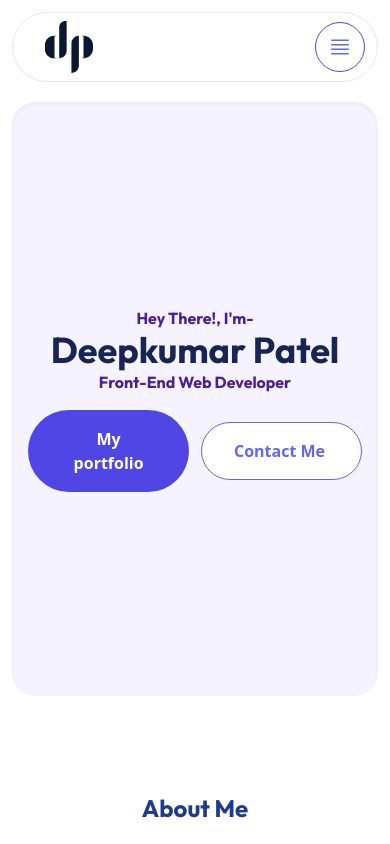
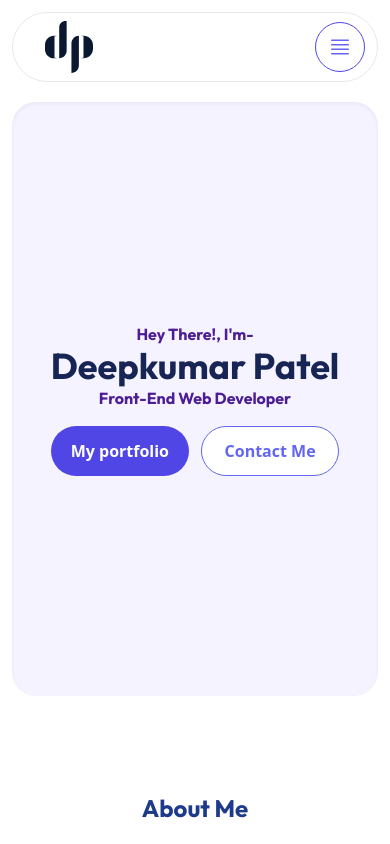
Before and after one commit to Deep-dsp97/Portfolio-2025, a React (Vite) app: page / in a window 390 px wide. Shown: the top 844 px of the page. Built offline with nearby package versions, Linux system fonts and the light colour scheme.

Commit message:
some styling adjustments

```diff
--- a/src/App.css
+++ b/src/App.css
@@ -181,12 +181,10 @@
     max-width: 600px;
     width: 100%;
     background: |#fff;
-    padding: 25px 25px 30px;
     border-radius: 8px;
     -webkit-box-shadow: 0 0 10px ☐ rgba(0, 0, 0, .1);
             box-shadow: 0 0 10px ☐ rgba(0, 0, 0, .1);
     color: #333;
-    margin: 25px;
 }
 
 form .input-box {
--- a/src/components/Contact.jsx
+++ b/src/components/Contact.jsx
@@ -36,10 +36,10 @@ const Contact = () => {
     };
 
   return (
-    <section className="contact-section pt-20 observe-section rounded-t-3xl" id="contact">
+    <section className="contact-section py-20 observe-section rounded-t-3xl px-3 md:px-0" id="contact">
         <div className='max-w-6xl mx-auto flex flex-col items-center'>
             <h2 className="relative text-center font-outfit text-2xl md:text-4xl font-bold text-blue-900 bottom-after-border bottom-after-border-top-65-center">Contact Me</h2>
-            <form className="flex flex-col justify-center mt-20 bg-white rounded-3xl" onSubmit={onSubmit}>
+            <form className="flex flex-col justify-center mt-20 bg-white rounded-3xl p-5 md:p-8" onSubmit={onSubmit}>
                 <div className="input-box">
                     <label className="font-outfit font-bold">Full Name</label>
                     <input type="text" className="field" placeholder='Enter your name' name="name" required />
--- a/src/components/LetsTalkButton.jsx
+++ b/src/components/LetsTalkButton.jsx
@@ -1,6 +1,6 @@
 const LetsTalkButton = ({children, customClass, ...rest}) => {
   return (
-    <button {...rest} className={`${customClass} w-full px-8 py-4 text-base font-bold leading-6 border rounded-full md:w-auto`}>{children}</button>
+    <button {...rest} className={`${customClass} w-full px-4 lg:px-8 py-3 md:py-4 text-base font-bold leading-6 border rounded-full md:w-auto justify-center`}>{children}</button>
   )
 }
 
```
